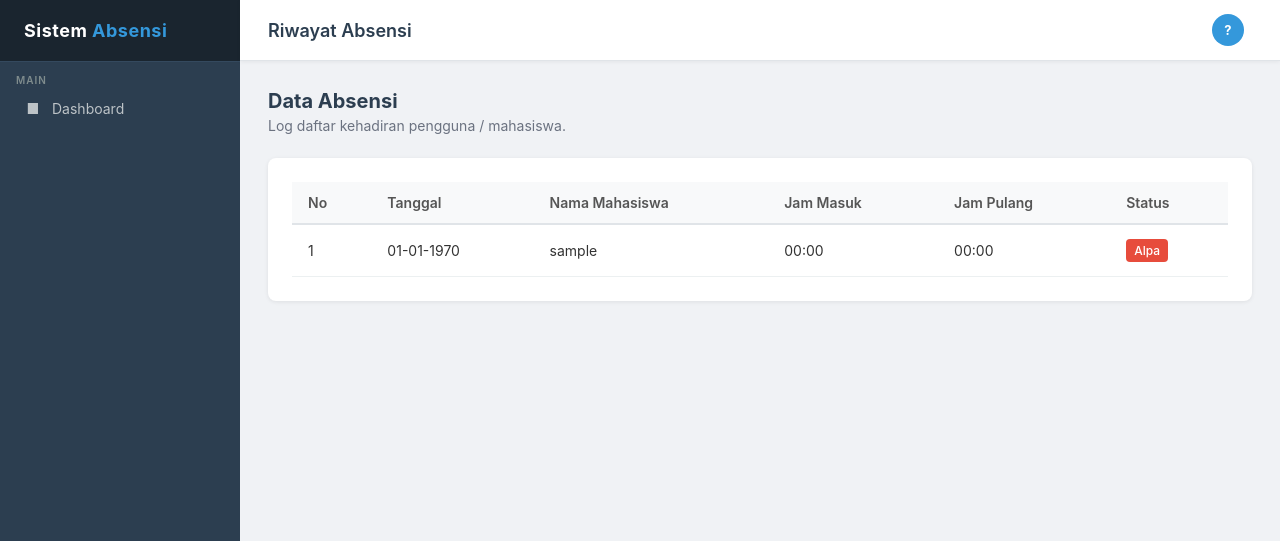
After one commit to irfanqs/web-absensi-mhs-php, a PHP site: the page made by views/absensi/index.php in a window 1280 px wide. The commit adds this page. Shown: the top 541 px of the page. Run offline with PHP 8.4, Linux system fonts and the light colour scheme; tables that the repository leaves empty hold one stand-in row (values such as "Sample post"); the template is opened without the code that fills it: most values are stand-ins (such as "Sample title", 1, 10 or a date in 2020); some libraries are stand-ins or nearby versions.

Commit message:
feat: complete attendance report layout and dashboard stats logic

```diff
--- a/index.php
+++ b/index.php
@@ -91,9 +91,10 @@ switch ($page) {
         require_once __DIR__ . '/controllers/AbsensiController.php';
         $controller = new AbsensiController();
         match ($action) {
+            'index'  => $controller->index(),
             'masuk'  => $controller->masuk(),
             'pulang' => $controller->pulang(),
-            default  => header('Location: ' . BASE_URL . '/index.php?page=dashboard'),
+            default  => $controller->index(),
         };
         break;
 
--- /dev/null
+++ b/views/absensi/index.php
@@ -0,0 +1,56 @@
+<?php
+$pageTitle = 'Riwayat Absensi';
+require __DIR__ . '/../layouts/header.php';
+?>
+
+<div class="page-header">
+    <h2>Data Absensi</h2>
+    <p>Log daftar kehadiran pengguna / mahasiswa.</p>
+</div>
+
+<div class="card">
+    <div style="overflow-x: auto;">
+        <table class="table" style="width: 100%; border-collapse: collapse; text-align: left;">
+            <thead>
+                <tr style="border-bottom: 2px solid #ecf0f1;">
+                    <th style="padding: 12px 16px;">No</th>
+                    <th style="padding: 12px 16px;">Tanggal</th>
+                    <th style="padding: 12px 16px;">Nama Mahasiswa</th>
+                    <th style="padding: 12px 16px;">Jam Masuk</th>
+                    <th style="padding: 12px 16px;">Jam Pulang</th>
+                    <th style="padding: 12px 16px;">Status</th>
+                </tr>
+            </thead>
+            <tbody>
+                <?php $no = 1; foreach ($attendances as $row): ?>
+                <tr style="border-bottom: 1px solid #ecf0f1;">
+                    <td style="padding: 12px 16px;"><?= $no++ ?></td>
+                    <td style="padding: 12px 16px;"><?= htmlspecialchars(date('d-m-Y', strtotime($row['check_in'] ?? $row['created_at']))) ?></td>
+                    <td style="padding: 12px 16px;"><?= htmlspecialchars($row['user_name']) ?></td>
+                    <td style="padding: 12px 16px;"><?= $row['check_in'] ? date('H:i', strtotime($row['check_in'])) : '-' ?></td>
+                    <td style="padding: 12px 16px;"><?= $row['check_out'] ? date('H:i', strtotime($row['check_out'])) : '-' ?></td>
+                    <td style="padding: 12px 16px;">
+                        <?php if ($row['status'] === 'Hadir'): ?>
+                            <span class="badge" style="background:#27ae60; color:#fff; padding:4px 8px; border-radius:4px; font-size:12px;">Hadir</span>
+                        <?php elseif ($row['status'] === 'Izin'): ?>
+                            <span class="badge" style="background:#3498db; color:#fff; padding:4px 8px; border-radius:4px; font-size:12px;">Izin</span>
+                        <?php elseif ($row['status'] === 'Sakit'): ?>
+                            <span class="badge" style="background:#f1c40f; color:#fff; padding:4px 8px; border-radius:4px; font-size:12px;">Sakit</span>
+                        <?php else: ?>
+                            <span class="badge" style="background:#e74c3c; color:#fff; padding:4px 8px; border-radius:4px; font-size:12px;">Alpa</span>
+                        <?php endif; ?>
+                    </td>
+                </tr>
+                <?php endforeach; ?>
+
+                <?php if (empty($attendances)): ?>
+                <tr>
+                    <td colspan="6" style="padding: 16px; text-align: center; color: #7f8c8d;">Belum ada riwayat absensi.</td>
+                </tr>
+                <?php endif; ?>
+            </tbody>
+        </table>
+    </div>
+</div>
+
+<?php require __DIR__ . '/../layouts/sidebar.php'; ?>
--- a/views/layouts/header.php
+++ b/views/layouts/header.php
@@ -413,6 +413,11 @@ $initials = $authUser ? strtoupper(substr($authUser['name'], 0, 1)) : '?';
         <a href="<?= BASE_URL ?>/index.php?page=dashboard&action=index" class="<?= isActive('dashboard') ?>">
             <i class="icon">&#9632;</i> Dashboard
         </a>
+        <?php if (Auth::hasPermission('absensi.view_all') || Auth::hasPermission('absensi.view_own')): ?>
+        <a href="<?= BASE_URL ?>/index.php?page=absensi&action=index" class="<?= isActive('absensi') ?>">
+            <i class="icon">&#128197;</i> Data Absensi
+        </a>
+        <?php endif; ?>
     </nav>
 
     <?php if (Auth::hasPermission('user.view')): ?>
```
Also changed, not shown: controllers/AbsensiController.php (+24 -0 lines), views/dashboard/index.php (+12 -3 lines).
